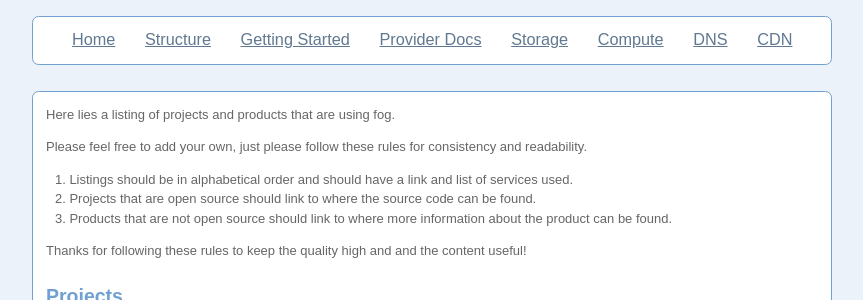
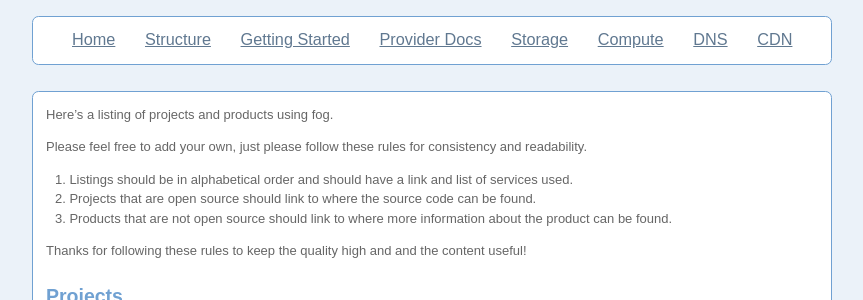
Before and after one commit to fog/fog.github.com, a Jekyll site: the page built from about/projects_using_fog.markdown, in a window 1280 px wide. Shown: the part 165-465 px from the top of the page, without its empty margins (208-1071 px from the left). Built offline with Jekyll 4.4.1, drawn with Linux system fonts in a browser that asks for light colours; nearby versions of some CDN libraries; Markdown is read by kramdown in place of the engine named in the settings.

Commit message:
make sentence more simple and not passive

```diff
--- a/about/projects_using_fog.markdown
+++ b/about/projects_using_fog.markdown
@@ -3,7 +3,7 @@ layout: default
 title:  Projects using fog
 ---
 
-Here lies a listing of projects and products that are using fog.
+Here's a listing of projects and products using fog.
 
 Please feel free to add your own, just please follow these rules for consistency and readability.
 
```
